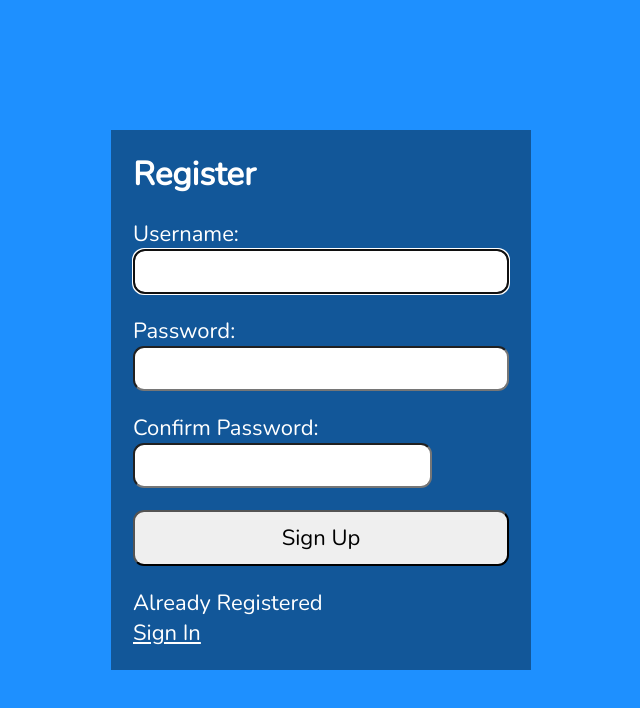
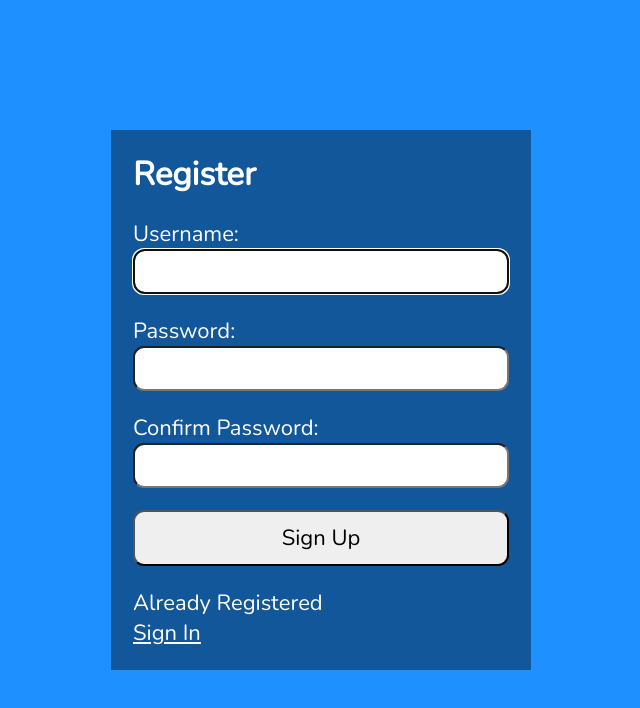
Before and after one commit to Sushant-Dhungana/Form-Validation, a React (Create React App) app: page / in a window 1280 px wide. Shown: the top 708 px of the page, without its empty margins (319-959 px from the left). Built offline with nearby package versions, Linux system fonts and the light colour scheme.

Commit message:
confirm password match comitted

```diff
--- a/src/Register.jsx
+++ b/src/Register.jsx
@@ -121,9 +121,7 @@
         />
         <p
           id="pwdnote"
-            className={
-              pwdFocus && !validPwd ? "instructions" : "offscreen"
-            }
+          className={pwdFocus && !validPwd ? "instructions" : "offscreen"}
         >
           <FontAwesomeIcon icon={faInfoCircle} />
           8 to 24 characters. <br />
@@ -137,10 +135,32 @@
           <span aria-label="percent">%</span>
         </p>
 
-        <label htmlFor="Confirm_pwd">
-          Confirm Password: <br />
-          <input type="password" id="Confirm_Pwd" />
+        <label htmlFor="confirm_pwd">
+          Confirm Password:
+          <span className={validMatch && matchPwd ? "valid" : "hide"}>
+            <FontAwesomeIcon icon={faCheck} />
+          </span>
+          <span className={validMatch || !matchPwd ? "hide" : "invalid"}>
+            <FontAwesomeIcon icon={faTimes} />
+          </span>
         </label>
+        <input
+          type="password"
+          id="confirm_Pwd"
+          onChange={(e) => setMatchPwd(e.target.value)}
+          required
+          aria-invalid={validMatch ? "false" : "true"}
+          aria-describedby="confirmnote"
+          onFocus={() => setMatchFocus(true)}
+          onBlur={() => setMatchFocus(false)}
+        />
+         <p
+          id="confirmnote"
+          className={matchFocus && !validMatch ? "instructions" : "offscreen"}>
+          <FontAwesomeIcon icon={faInfoCircle} />
+          Must match first password entered above
+        </p>
+
         <button>Sign Up</button>
       </form>
       <p>Already Registered</p>
```
Lines whose indentation alone changed are shown as unchanged.
